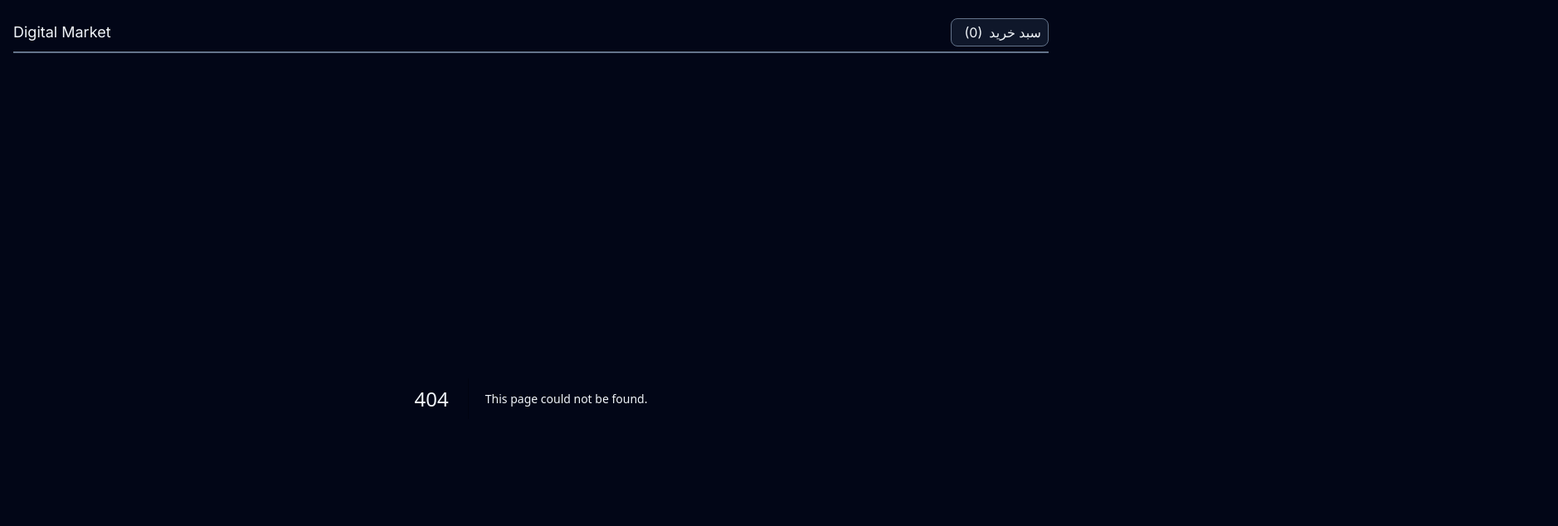
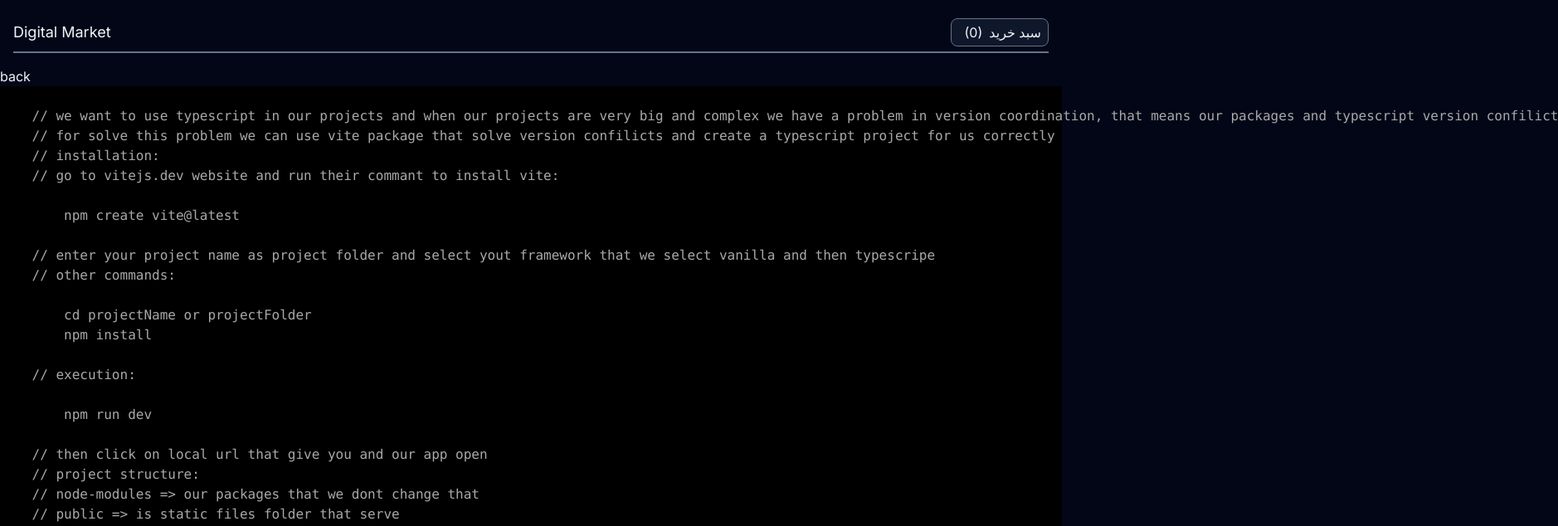
Before and after one commit to arefmaghdam/review-of-ts-nextjs13, a Next.js app: page /components/typescript/vite in a window 1280 px wide. Before the commit this address had no page. Shown: the top 634 px of the page at 83% size, 1878 px wide, since content can reach past the window. Built offline with nearby package versions, Linux system fonts and the light colour scheme.

Commit message:
feat: review of vite package and installation and review of vite

```diff
--- a/src/app/components/providers/ts-provider.tsx
+++ b/src/app/components/providers/ts-provider.tsx
@@ -23,6 +23,7 @@ const TSProvider: FC = () => {
       <Link href="/components/typescript/type-fusion">type-fusion</Link>
       <Link href="/components/typescript/literal-types">literal-types</Link>
       <Link href="/components/typescript/generic-types">generic-types</Link>
+      <Link href="/components/typescript/vite">vite</Link>
     </div>
   );
 };
--- /dev/null
+++ b/src/app/components/typescript/vite/page.tsx
@@ -0,0 +1,43 @@
+import React, { FC } from "react";
+import CodePreview from "../../code-preview/code-preview";
+import Link from "next/link";
+
+const Vite: FC = () => {
+  return (
+    <div>
+      <Link href="/">back</Link>
+      <CodePreview
+        imgURL=""
+        content={`
+    // we want to use typescript in our projects and when our projects are very big and complex we have a problem in version coordination, that means our packages and typescript version confilict
+    // for solve this problem we can use vite package that solve version confilicts and create a typescript project for us correctly
+    // installation:
+    // go to vitejs.dev website and run their commant to install vite:
+
+        npm create vite@latest
+
+    // enter your project name as project folder and select yout framework that we select vanilla and then typescripe
+    // other commands:
+
+        cd projectName or projectFolder
+        npm install
+
+    // execution:
+
+        npm run dev
+
+    // then click on local url that give you and our app open
+    // project structure:
+    // node-modules => our packages that we dont change that
+    // public => is static files folder that serve
+    // src/main.ts => our app entry point file
+    // index.html => our main file that uses from main.ts contents
+    // tsconfig.json => typescript config file
+    // package.json and package-lock.json => our app packages epesifications
+      `}
+      />
+    </div>
+  );
+};
+
+export default Vite;
```
